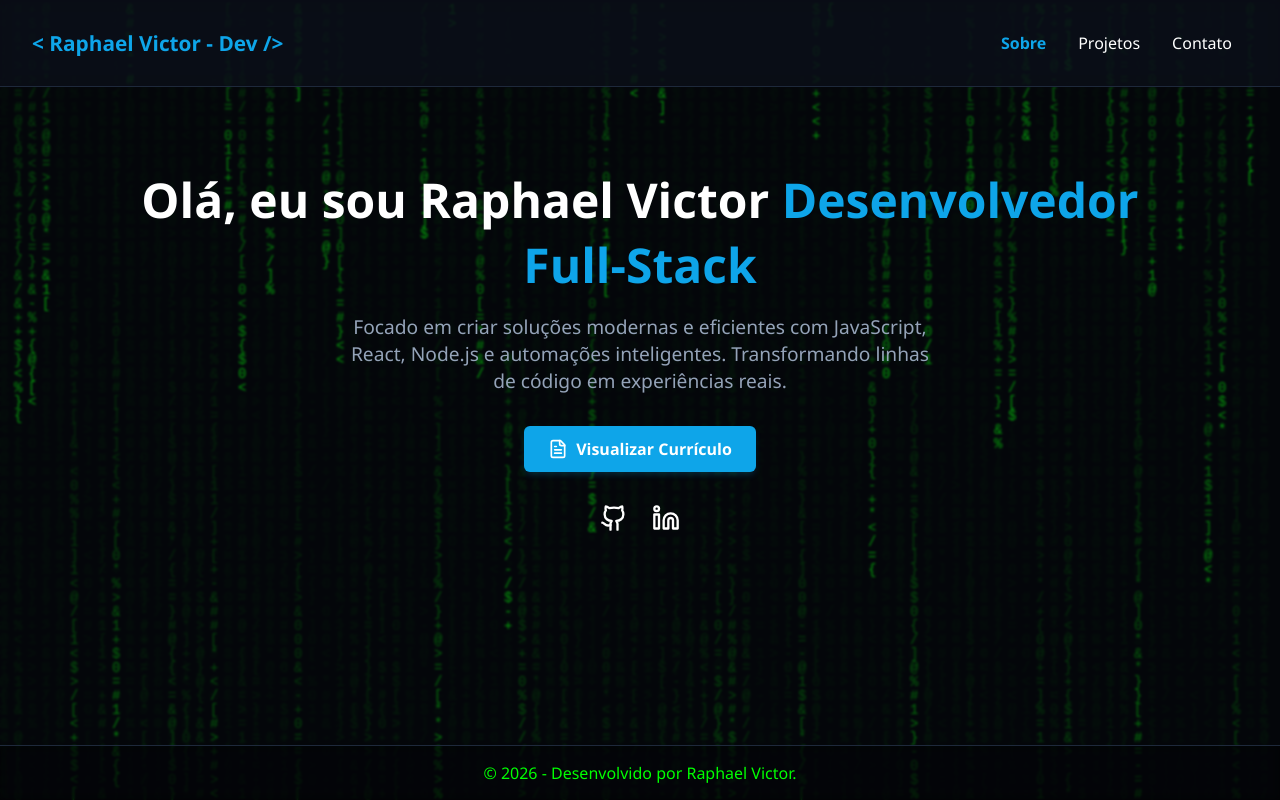
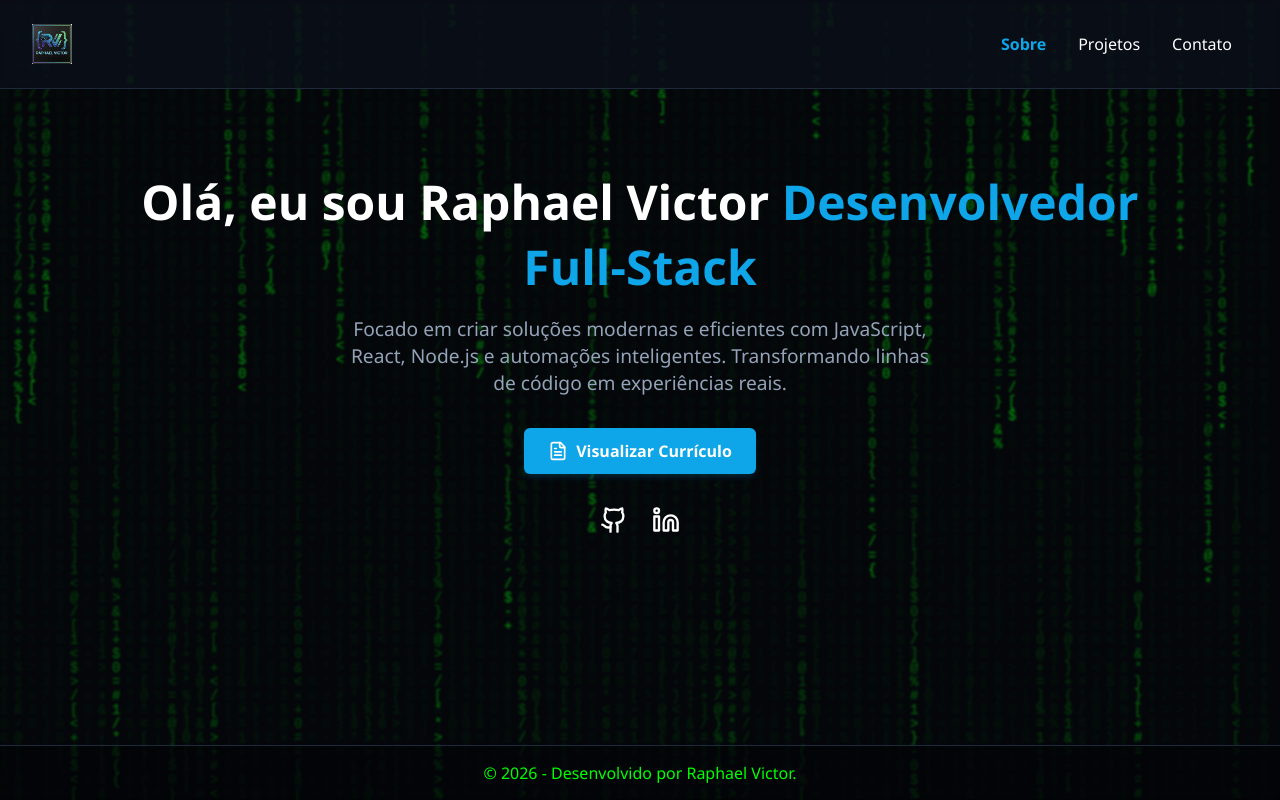
Before and after one commit to Ikifars/meu-portfolio, a React (Vite) app: page / in a window 1280 px wide. Built offline with nearby package versions, Linux system fonts and the light colour scheme.

Commit message:
Enhance Navbar styling and logo integration

```diff
--- a/src/components/Navbar.jsx
+++ b/src/components/Navbar.jsx
@@ -8,9 +8,22 @@ export default function Navbar({ currentPage, setCurrentPage }) {
   ];
 
   return (
-    <nav className="navbar">
-      <div className="logo" style={{ cursor: 'pointer' }} onClick={() => setCurrentPage('sobre')}>
-        &lt; Raphael Victor - Dev /&gt;
+    <nav className="navbar" style={{ display: 'flex', alignItems: 'center', justifyContent: 'space-between' }}>
+      <div
+        className="logo"
+        style={{ display: 'flex', alignItems: 'center', cursor: 'pointer' }}
+        onClick={() => setCurrentPage('sobre')}
+      >
+        {/* Substitua pelo nome exato do arquivo que está na pasta public */}
+        <img
+          src="/logoport.png"
+          alt="Raphael Victor Logo"
+          style={{
+            height: '40px',       // Altura ideal para uma navbar sem quebrar o layout
+            width: 'auto',        // Mantém a proporção original do quadrado
+            objectFit: 'contain'  // Garante que a imagem não distorça
+          }}
+        />
       </div>
       <div className="nav-links">
         {links.map((link) => (
```
